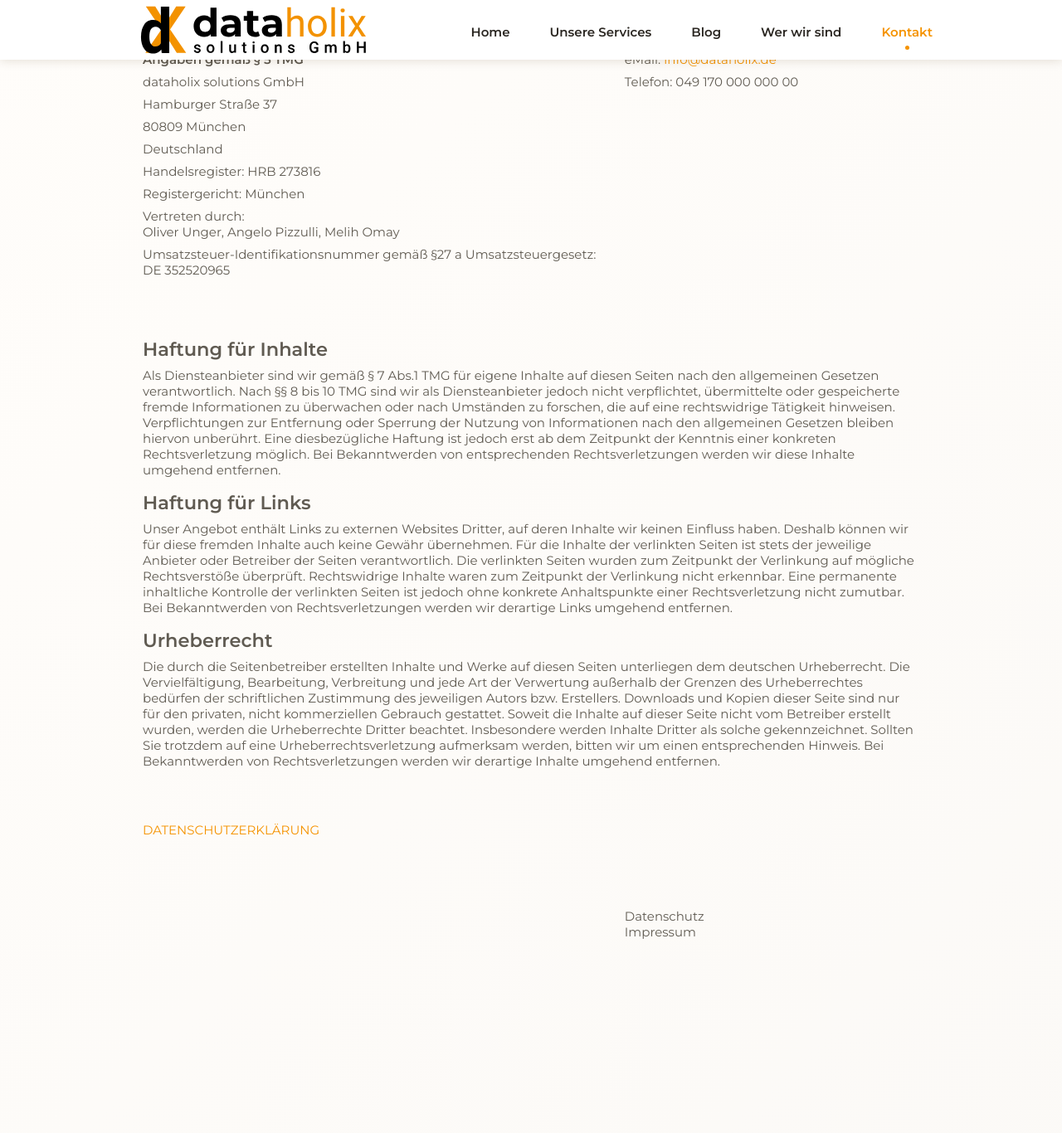
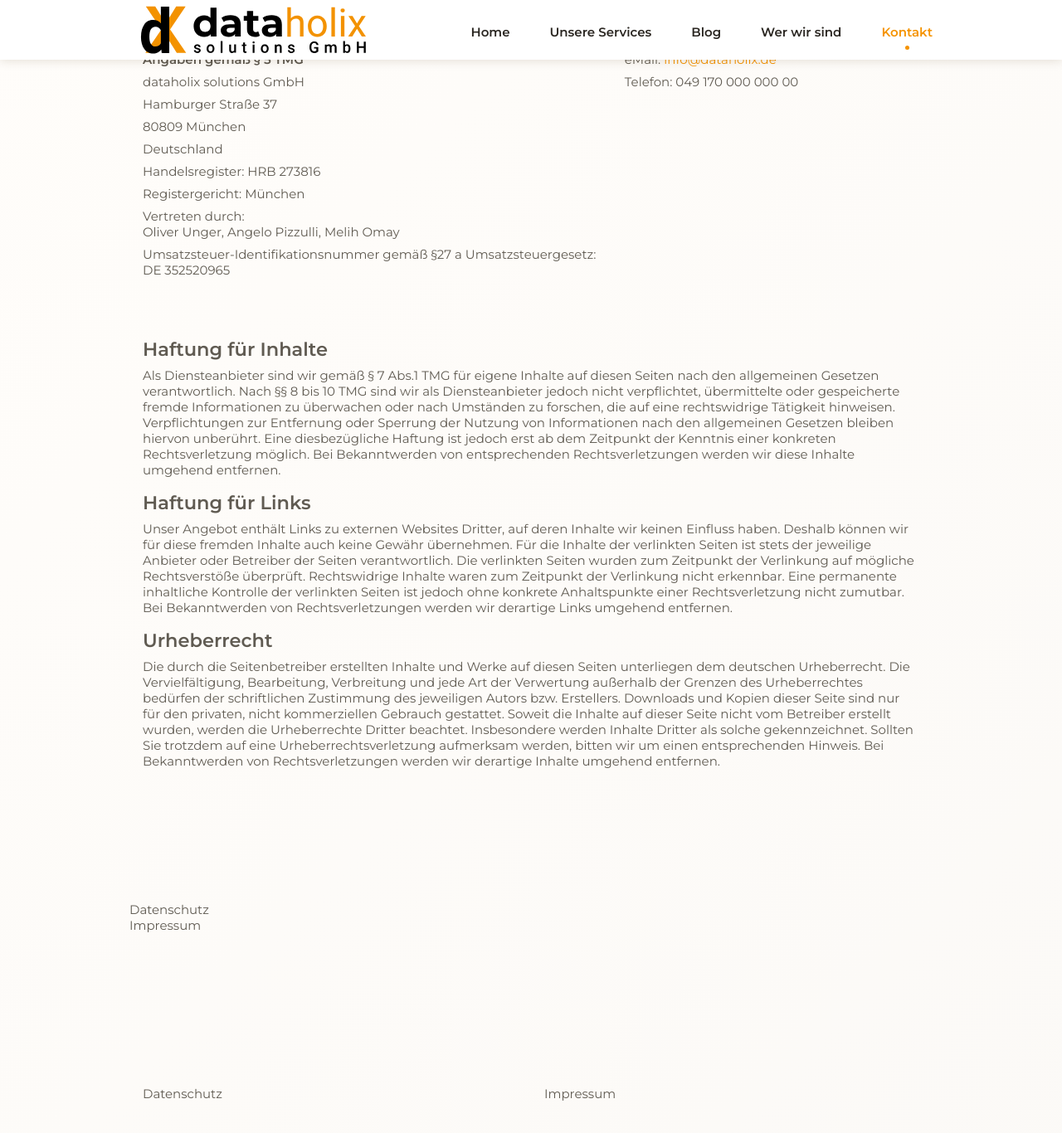
Before and after one commit to dataholix-melih-omay/dataholix-www, a Jekyll site: the page built from index.html, in a window 1280 px wide and 1400 px high, scrolled down 6479 px. Shown: the top 1366 px of the window at 83% size. Built offline with Jekyll 4.4.1, drawn with Linux system fonts in a browser that asks for light colours; before the commit the page ends 7692 px from its top, so only the background shows below that; some of the changed text lies outside the part shown.

Commit message:
[Improved] - for impress please fix

```diff
--- a/_includes/contact-me.html
+++ b/_includes/contact-me.html
@@ -1,9 +1,7 @@
 <section class="container section section__height" id="contactme">
-    <h2 class="section__title">Kontakt & Impressum</h2>
+    <h2 class="section__title">Kontakt</h2>
     <div class="flex-line"><div></div></div>
     {% include elements/contact.html %}
-
-    <br>
-    <!--=============== Policy and Impressum ===============-->
-    {% include policy-and-impress.html %}
 </section>
+ <!--=============== Policy and Impressum ===============-->
+ {% include policy-and-impress.html %}
--- a/_includes/elements/contact.html
+++ b/_includes/elements/contact.html
@@ -84,7 +84,3 @@
     </p>
   </div>
 </div>
-<div class="container-contact">
-  <div>
-  <p><a href="datenschutz.html">DATENSCHUTZERKLÄRUNG</a></p>
-</div>
--- a/_includes/policy-and-impress.html
+++ b/_includes/policy-and-impress.html
@@ -10,3 +10,17 @@
 </article>
 
 </section>
+
+
+
+<section class="container section section__height" id="policy-and-impress">
+    <div class="container-policy-and-impress">
+        <div id="policy">Datenschutz </div>
+         <div id="impress">Impressum</div>
+     </div>
+
+    <div class="container-policy-and-impress">
+        <div class="invisible">{% include policy.html %}</div>
+        <div class="invisible">{% include impress.html %}</div>
+    </div>
+</section>
--- a/_sass/pages/_policy-and-impress.scss
+++ b/_sass/pages/_policy-and-impress.scss
@@ -6,4 +6,33 @@
     .select {
         background-color: red;
     }
+
+        .container-policy-and-impress{
+            margin-top:24px;
+            display: flex;
+            flex-wrap: wrap;
+            --margin: 1rem;
+            --multiplier: calc(40rem - 100%);
+          }
+
+          .container-policy-and-impress > *{
+            max-width: 100%;
+            flex-grow: 1;
+            flex-basis: calc(var(--multiplier) * 999);
+            margin: var(--margin);
+          }
+
+          .container-policy-and-impress > :nth-child(1) {
+            min-width: calc(50% - (var(--margin) * 2));
+
+          }
+
+          .containe-policy-and-impress > :nth-child(2) {
+            min-width: calc(50% - (var(--margin) * 2));
+          }
+
+
+
+
+
 }
```
Also changed, not shown: _sass/pages/_home.scss (line endings or trailing spaces).
